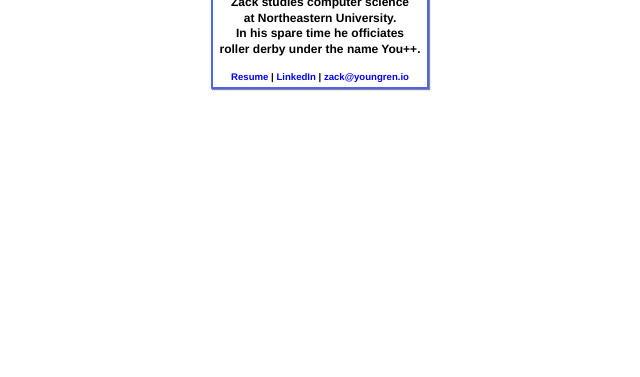
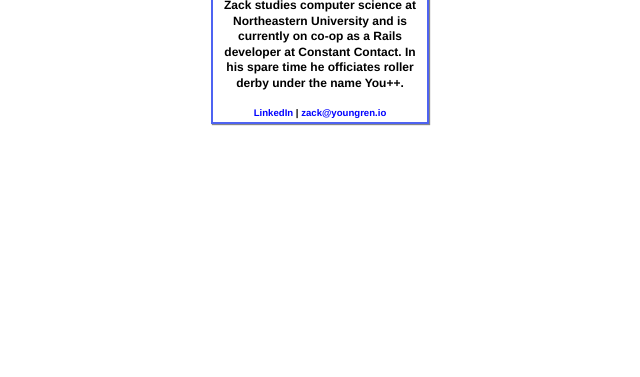
Before and after one commit to zack/youngren.io, a plain HTML site: page index.html in a window 1280 px wide. Shown: the part 423-800 px from the top of the page, without its empty margins (320-960 px from the left). Drawn offline with Linux system fonts and the light colour scheme.

Commit message:
Removed line breaks in bio. Changed padding for bio. Removed resume.

```diff
--- a/index.html
+++ b/index.html
@@ -21,13 +21,12 @@
             Zack Youngren
         </div>
         <div id="info">
-            Zack studies computer science </br>
-            at Northeastern University. </br>
-            In his spare time he officiates </br>
-            roller derby under the name You++.
+            Zack studies computer science at Northeastern University and is
+            currently on co-op as a Rails developer at Constant Contact. In
+            his spare time he officiates roller derby under the name You++.
         </div>
         <div id="contact">
-            <a href="http://www.youngren.io/resume.pdf">Resume</a> | <a href="http://www.linkedin.com/pub/zack-youngren/48/69a/b9b">LinkedIn</a> | <a href="mailto:zack@youngren.io">zack@youngren.io</a>
+            <a href="http://www.linkedin.com/pub/zack-youngren/48/69a/b9b">LinkedIn</a> | <a href="mailto:zack@youngren.io">zack@youngren.io</a>
         </div>
     </div>
 </div>
--- a/styles.css
+++ b/styles.css
@@ -33,7 +33,7 @@ html, body {
 #info{
     line-height: 1.3em;
     font-size: .75em;
-    padding: 10px 0px 14px 0px;
+    padding: 13px 10px 15px 10px;
     font-weight: bold;
     text-align: center;
 }
```
